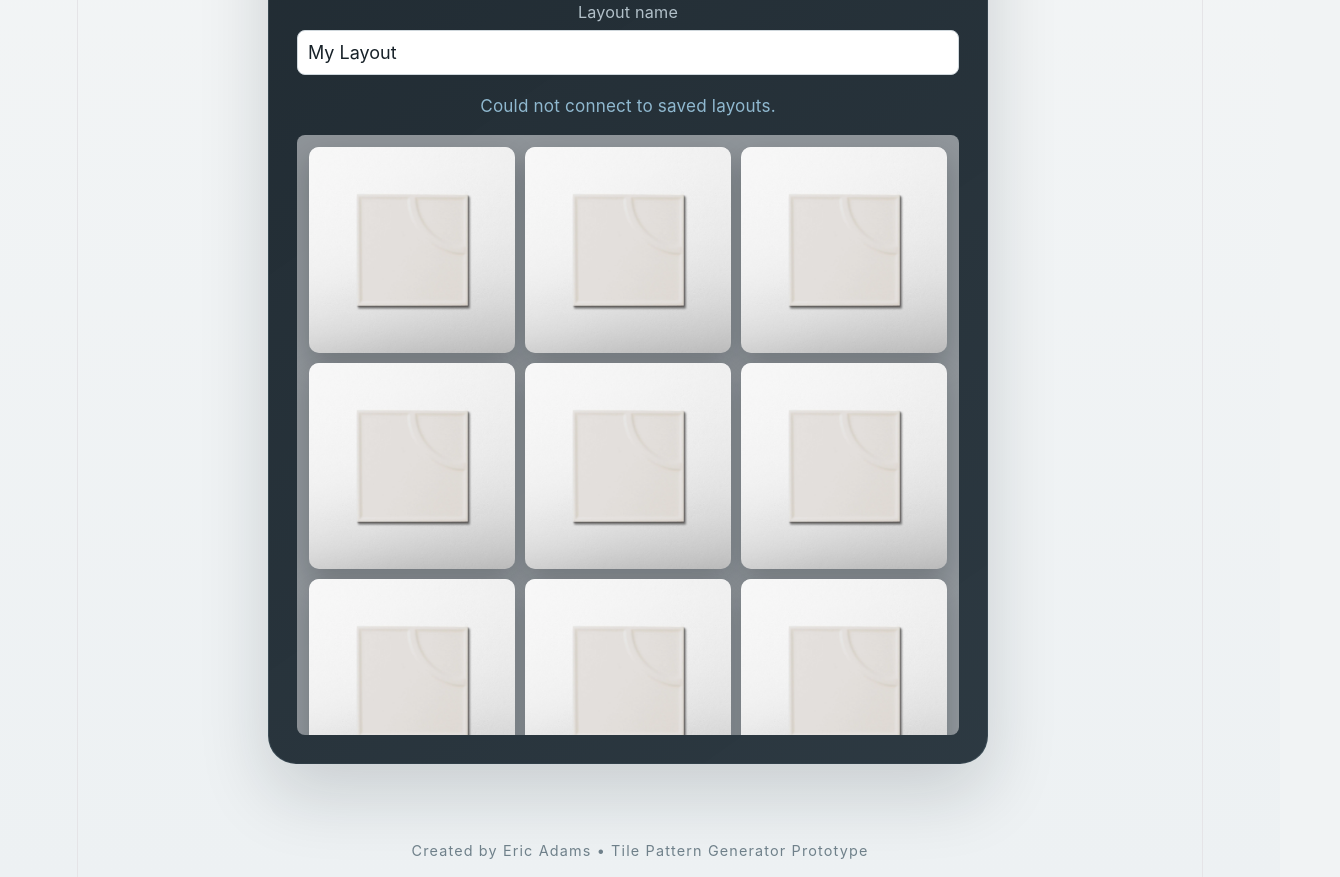
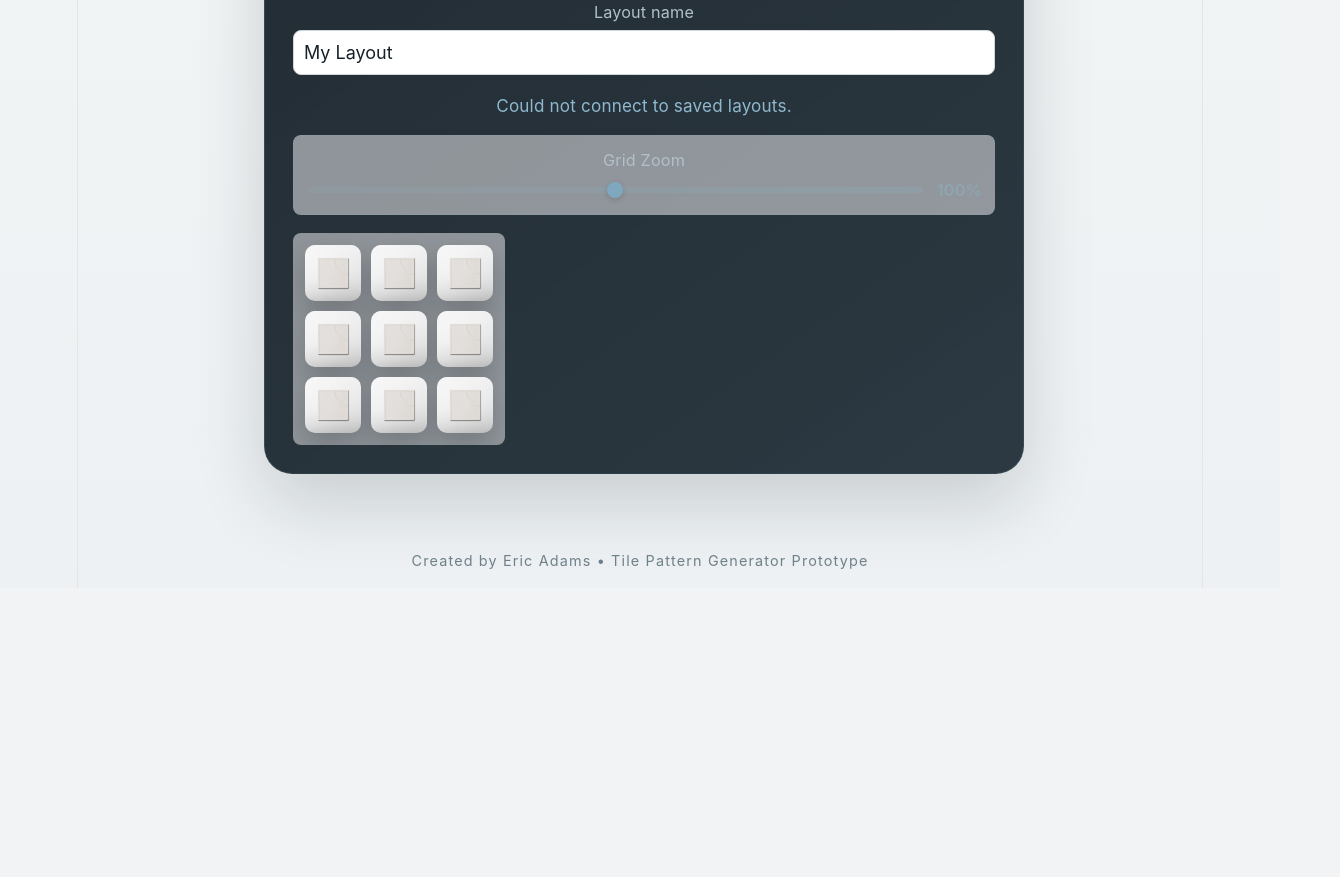
Before and after one commit to EricjAdams/tile-pattern-generator, a React app in the folder frontend/: page / in a window 1280 px wide. Shown: the part 840-1717 px from the top of the page, 1340 px wide, since content can reach past the window. After the commit the page ends 1428 px from the top, so only its background shows below. Built offline with nearby package versions, Linux system fonts and the light colour scheme; no server answers; the HTML template or start-up script is replaced by a standard one.

Commit message:
Add zoom control and improve dynamic grid behavior

```diff
--- a/frontend/src/App.css
+++ b/frontend/src/App.css
@@ -44,7 +44,9 @@ img {
 
 .app-shell {
   flex: 1;
-  max-width: 1320px;
+  /* Increased max-width to accommodate three-column layout with wider preview card.
+     Layout max: 150px (library) + 920px (preview) + 280px (saved layouts) + 40px gap = 1390px */
+  max-width: 1400px;
   margin: 0 auto;
   padding: 40px 16px 60px;
 }
@@ -61,8 +63,10 @@ img {
 
 .layout-container {
   display: grid;
-  grid-template-columns: 150px minmax(720px, 780px) 280px;
-  gap: 24px;
+  /* Layout refinement: allow preview card to grow up to 920px for zoom control and dimension panel,
+     while keeping tile library (150px) and saved layouts panel (280px) fixed widths */
+  grid-template-columns: 150px minmax(760px, 920px) 280px;
+  gap: 20px;
   align-items: start;
   justify-content: center;
   width: 100%;
@@ -131,7 +135,8 @@ img {
 
 .preview-card {
   width: 100%;
-  max-width: 780px;
+  /* Increased max-width to accommodate zoom control and dynamic grid adjustments */
+  max-width: 920px;
   min-width: 0;
   background: linear-gradient(
     145deg,
@@ -232,17 +237,29 @@ img {
 
 .tile-grid {
   display: grid;
-  grid-template-columns: repeat(3, minmax(48px, 1fr));
+  /* Fixed pixel cell sizing enables visible zoom control.
+     Base cell size is 56px; zoom multiplier scales this size proportionally.
+     At 40% zoom: ~22px cells, at 100%: 56px, at 160%: ~90px.
+     Fixed sizing allows the grid to scroll horizontally when zoomed or when
+     many columns are generated, preventing tile overlap. */
+  grid-template-columns: repeat(3, 56px);
   gap: 10px;
-  width: 100%;
-  /* Dynamic wall layout: constrain height and enable scrolling for large grids.
-     Using minmax(48px, 1fr) ensures each tile cell has a stable minimum width,
-     preventing overlap when many columns are generated. */
+  width: fit-content;
+  /* Overflow containment: max-width: 100% ensures the grid respects the preview card width.
+     At high zoom, the grid grows but stays constrained to its parent container.
+     Horizontal and vertical scrolling handle overflow inside the grid container. */
+  max-width: 100%;
   max-height: 600px;
   overflow: auto;
   padding: 12px;
   background: rgba(249, 250, 251, 0.5);
   border-radius: 8px;
+  /* Layout isolation: contain and isolation prevent grid content from escaping bounds */
+  contain: layout paint;
+  isolation: isolate;
+  /* Grid alignment: content flows from top-left, respecting container bounds */
+  justify-content: start;
+  align-content: start;
 }
 
 .tile {
@@ -416,12 +433,99 @@ img {
   border-left: 3px solid #7fa8c0;
 }
 
+/* Zoom control: allows user to scale the tile grid for better pattern analysis */
+.zoom-control {
+  margin-bottom: 18px;
+  padding: 12px;
+  background: rgba(249, 250, 251, 0.5);
+  border-radius: 8px;
+  border: 1px solid rgba(141, 166, 180, 0.2);
+}
+
+.zoom-control-row {
+  display: flex;
+  align-items: center;
+  gap: 12px;
+}
+
+.zoom-slider {
+  flex: 1;
+  height: 6px;
+  border-radius: 3px;
+  background: linear-gradient(
+    90deg,
+    rgba(141, 166, 180, 0.2) 0%,
+    rgba(141, 166, 180, 0.4) 100%
+  );
+  outline: none;
+  -webkit-appearance: none;
+  appearance: none;
+}
+
+.zoom-slider::-webkit-slider-thumb {
+  -webkit-appearance: none;
+  appearance: none;
+  width: 16px;
+  height: 16px;
+  border-radius: 50%;
+  background: #7fa8c0;
+  cursor: pointer;
+  box-shadow: 0 2px 6px rgba(0, 0, 0, 0.15);
+  transition: box-shadow 0.2s ease;
+}
+
+.zoom-slider::-webkit-slider-thumb:hover {
+  box-shadow: 0 4px 10px rgba(0, 0, 0, 0.25);
+}
+
+.zoom-slider::-moz-range-thumb {
+  width: 16px;
+  height: 16px;
+  border-radius: 50%;
+  background: #7fa8c0;
+  border: none;
+  cursor: pointer;
+  box-shadow: 0 2px 6px rgba(0, 0, 0, 0.15);
+  transition: box-shadow 0.2s ease;
+}
+
+.zoom-slider::-moz-range-thumb:hover {
+  box-shadow: 0 4px 10px rgba(0, 0, 0, 0.25);
+}
+
+.zoom-percentage {
+  min-width: 45px;
+  text-align: right;
+  color: #8ea5b2;
+  font-size: 0.9rem;
+  font-weight: 600;
+}
+
 .footer {
   text-align: center;
   padding: 16px;
   font-size: 0.8rem;
   color: #6f808a;
   letter-spacing: 0.08em;
+}
+
+@media (max-width: 1200px) {
+  .layout-container {
+    grid-template-columns: 140px minmax(600px, 1fr) 260px;
+    gap: 16px;
+  }
+
+  .tile-library {
+    width: 140px;
+  }
+
+  .preview-card {
+    max-width: 100%;
+  }
+
+  .saved-layouts-panel {
+    width: 260px;
+  }
 }
 
 @media (max-width: 1100px) {
--- a/frontend/src/TilePreview.jsx
+++ b/frontend/src/TilePreview.jsx
@@ -57,6 +57,9 @@ function TilePreview({ onSaveLayout }) {
   // Active grid dimensions used by the rendered preview
   const [gridColumns, setGridColumns] = useState(3);
   const [gridRows, setGridRows] = useState(3);
+
+  // Zoom control for grid preview (40% to 160%)
+  const [zoomLevel, setZoomLevel] = useState(100);
 
   // Saved layouts and search state
   const [savedLayouts, setSavedLayouts] = useState([]);
@@ -527,11 +530,30 @@ function TilePreview({ onSaveLayout }) {
 
         {statusMessage && <p className="status-message">{statusMessage}</p>}
 
+        {/* Zoom control for grid preview */}
+        <div className="zoom-control">
+          <label className="layout-name-label" htmlFor="zoom-slider">
+            Grid Zoom
+          </label>
+          <div className="zoom-control-row">
+            <input
+              id="zoom-slider"
+              type="range"
+              min="40"
+              max="160"
+              value={zoomLevel}
+              onChange={(event) => setZoomLevel(Number(event.target.value))}
+              className="zoom-slider"
+            />
+            <span className="zoom-percentage">{zoomLevel}%</span>
+          </div>
+        </div>
+
         {/* Dynamic grid of tile cells for layout editing */}
         <div
           className="tile-grid"
           style={{
-            gridTemplateColumns: `repeat(${gridColumns}, minmax(48px, 1fr))`,
+            gridTemplateColumns: `repeat(${gridColumns}, ${Math.round(56 * (zoomLevel / 100))}px)`,
           }}
         >
           {layout.map((cell) => {
```
